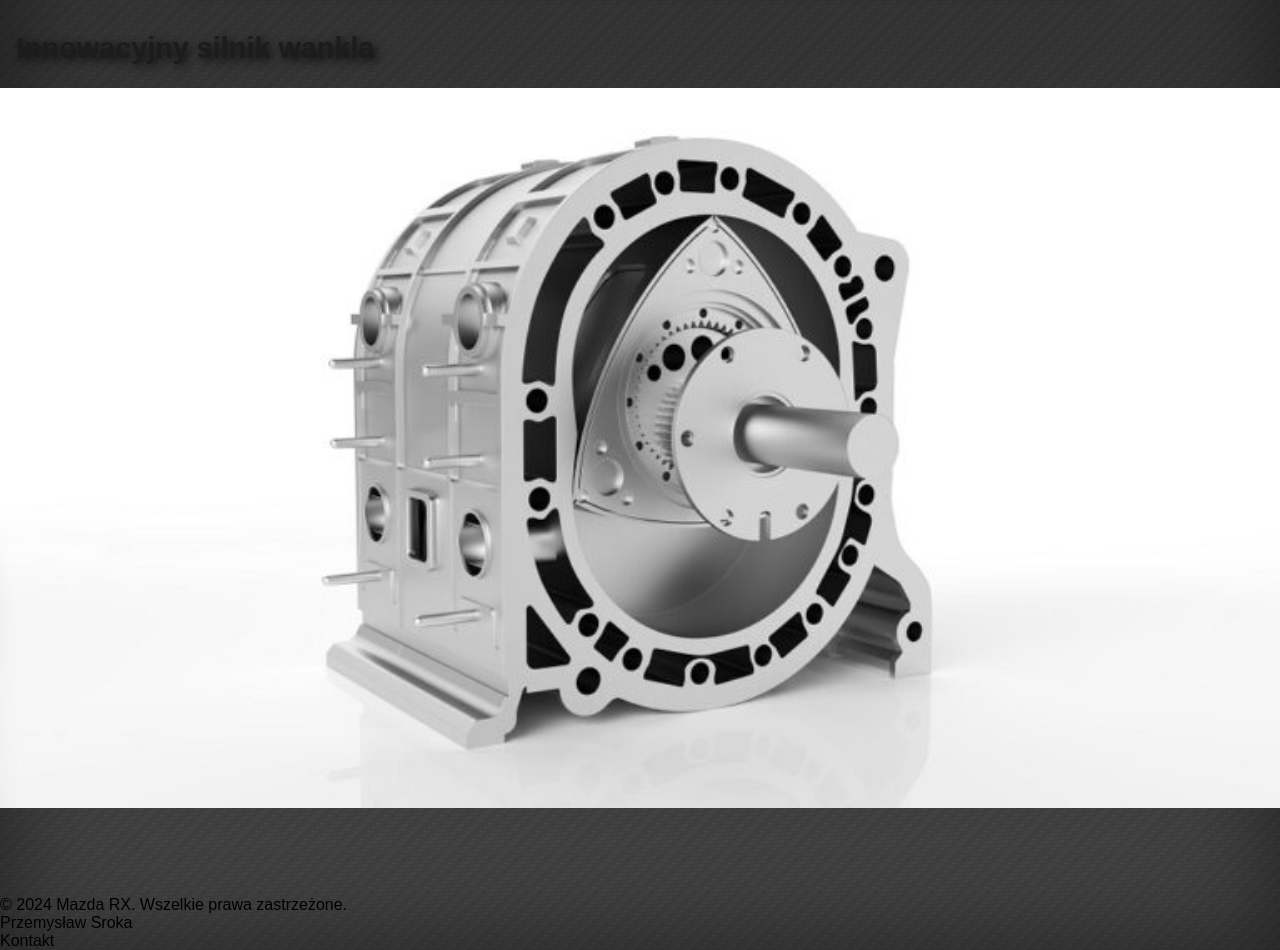
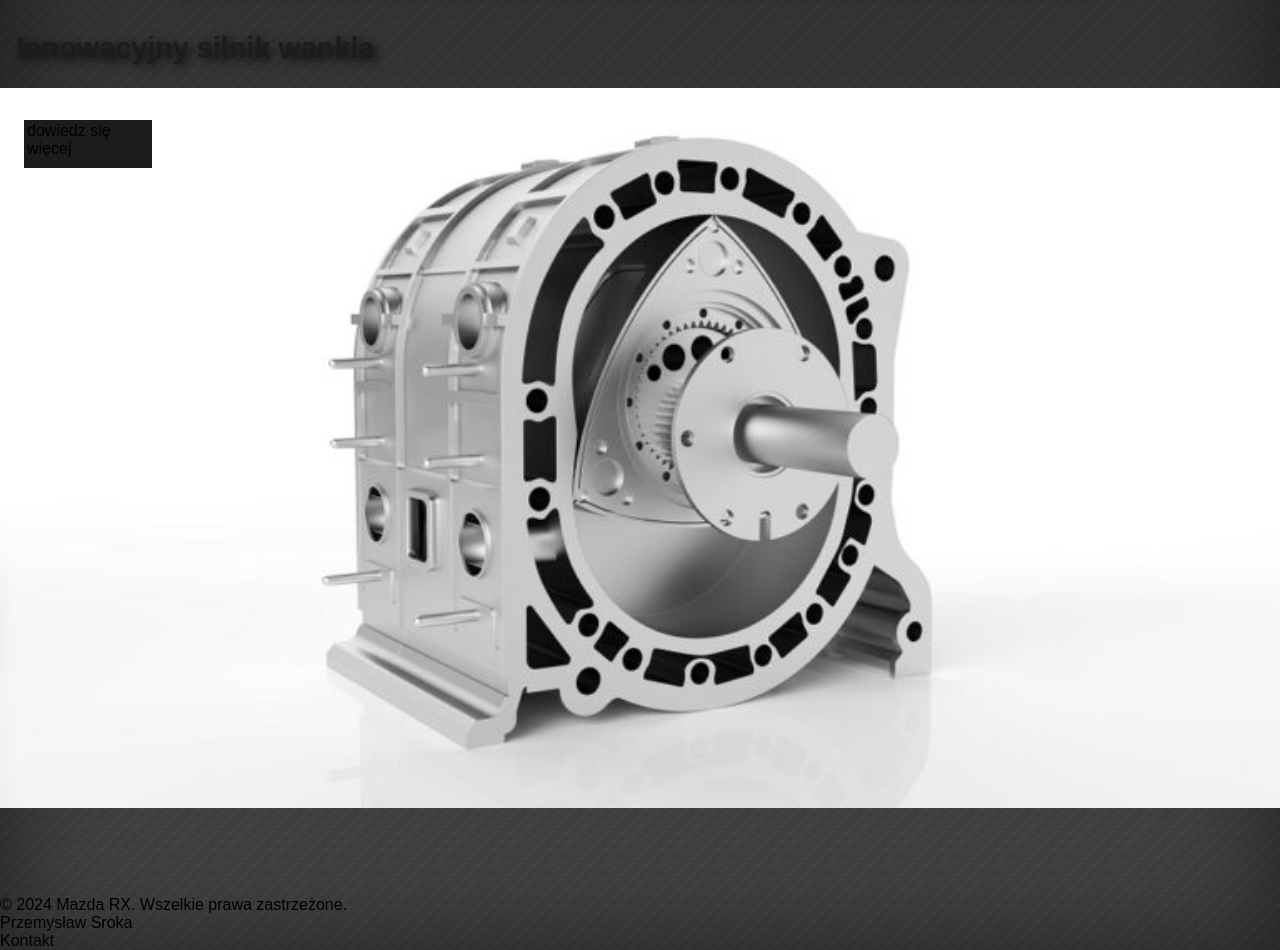
Before and after one commit to Przemek86248/Seria-RX, a plain HTML site: page index.html in a window 1280 px wide. Shown: the part 1560-2510 px from the top of the page. Drawn offline with Linux system fonts and the light colour scheme.

Commit message:
Add butom to wankel photo

```diff
--- a/index.html
+++ b/index.html
@@ -37,8 +37,8 @@
                 </div>
                 <div class="hiddenPhoto">
                     <div class="slider">
-                        <img id="firstPhoto" src="mainPageImage/MazdaRX8MainPage2.png.jpg" alt="mazda RX8 photo">
-                        <img id="second" src="mainPageImage/MazdaRX7FDFrontpage2.jpg" alt="mazda RX7 FD photo">
+                        <img src="mainPageImage/MazdaRX8MainPage2.png.jpg" alt="mazda RX8 photo">
+                        <img src="mainPageImage/MazdaRX7FDFrontpage2.jpg" alt="mazda RX7 FD photo">
                         <img src="mainPageImage/MazdaRX7FCMainPage2.jpg" alt="mazda RX7 FC photo">
                     </div>
                 </div>
@@ -52,8 +52,8 @@
                 <div class="wankelImg">
                     <div class="wankelText">
                         <h1>Innowacyjny silnik wankla</h1>
-                    </div>
-                    <div class="wankelButtom"></div>
+                    </div><div class="wankelButtom"><p class="wankelButtomText">dowiedz się więcej</p></div>
+
                 </div>
             </section>
         </main>
--- a/style.css
+++ b/style.css
@@ -211,6 +211,21 @@ main .slider img {
     color: #1c1c1c;
     text-shadow: 3px 3px 10px rgba(0, 0, 0, 0.8);
 }
+
+.wankelButtom {
+    display: flex;
+    position: absolute;
+    left: 1.5rem;
+    width: 8rem;
+    height: 3rem;
+    background-color: #1c1c1c;
+    margin: 7.5rem 0;
+}
+
+.wankelButtomText {
+    font-size: 1rem;
+    margin: 2px 3px;
+}
 /*
 
 @media screen and (min-width: 1023px) {
```
